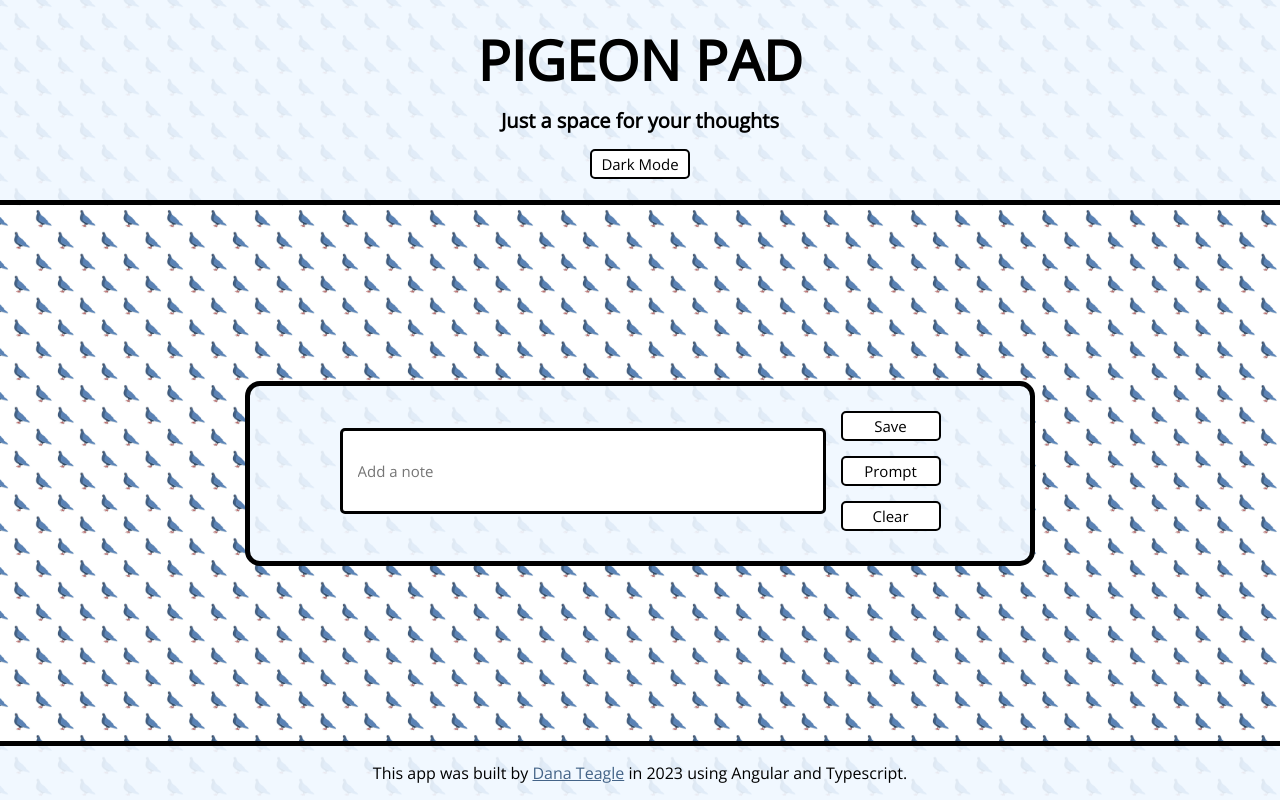
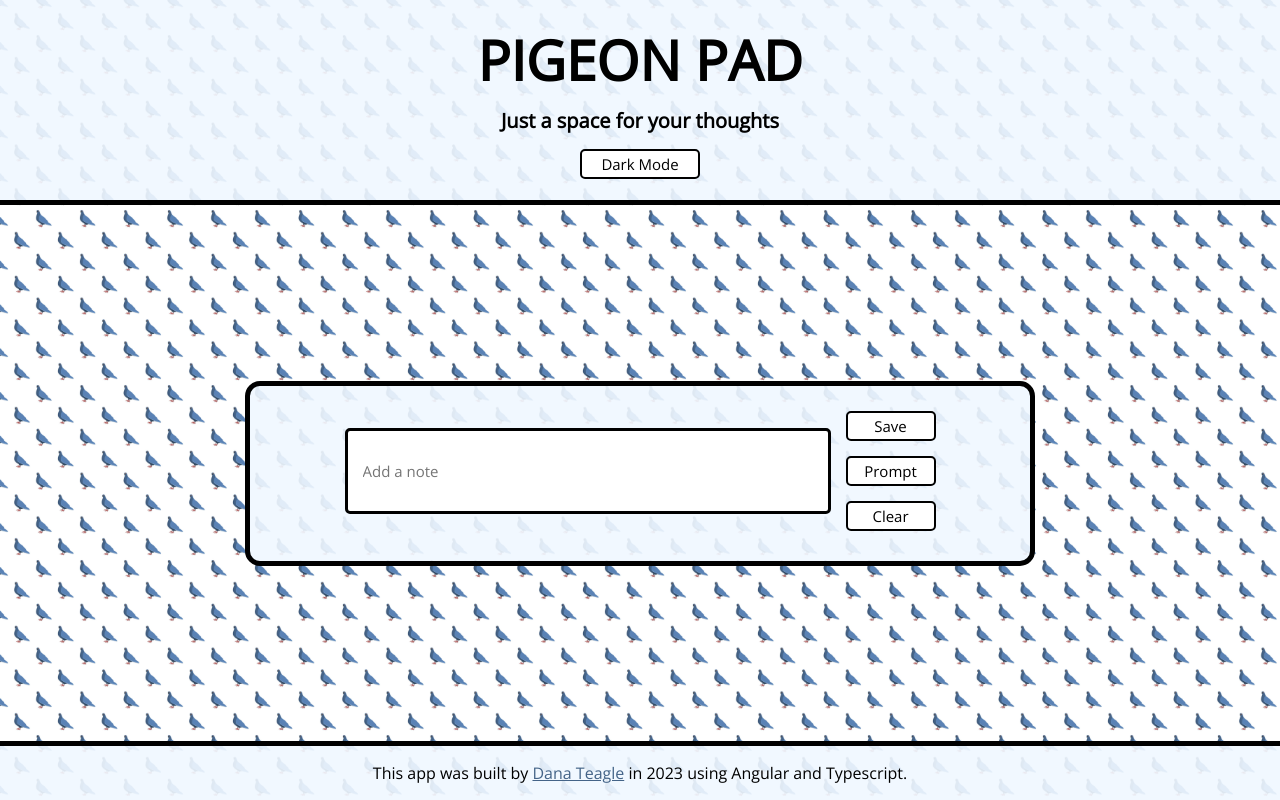
Before and after one commit to torontopubliclibra/note-taken, an Angular app: page / in a window 1280 px wide. Built offline with nearby package versions, Linux system fonts and the light colour scheme.

Commit message:
changed button sizes

```diff
--- a/src/app/app.component.scss
+++ b/src/app/app.component.scss
@@ -129,6 +129,9 @@ header {
         margin-bottom: 10px;
         padding: 0;
     }
+    button {
+        width: 120px;
+    }
 }
 footer {
     border-top: solid #000 5px;
@@ -173,7 +176,7 @@ input[type="text"] {
 
 // button styles
 button {
-    width: 100px;
+    width: 90px;
     height: 30px;
     margin: 5px 0;
     background-color: #fff;
```
